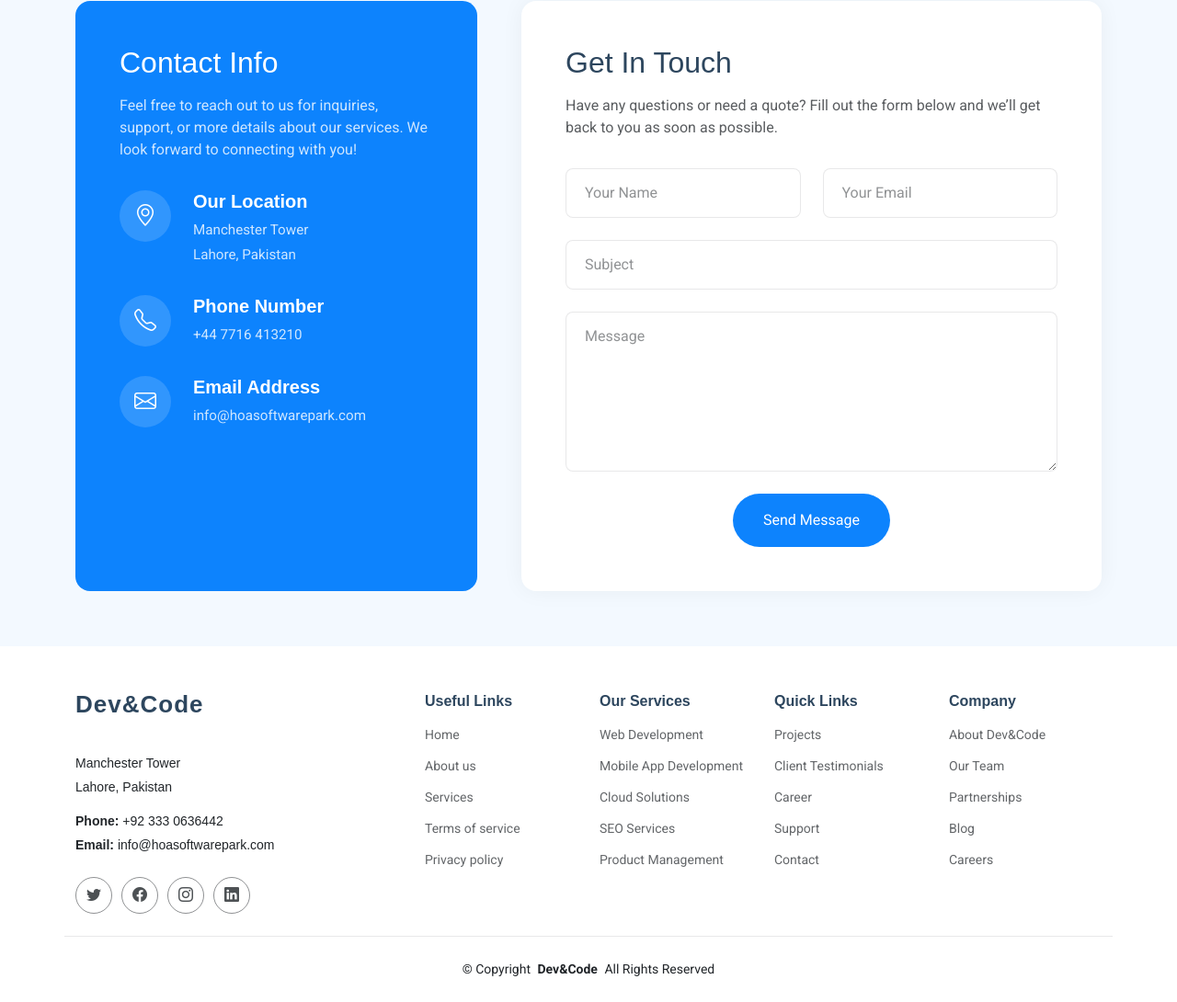
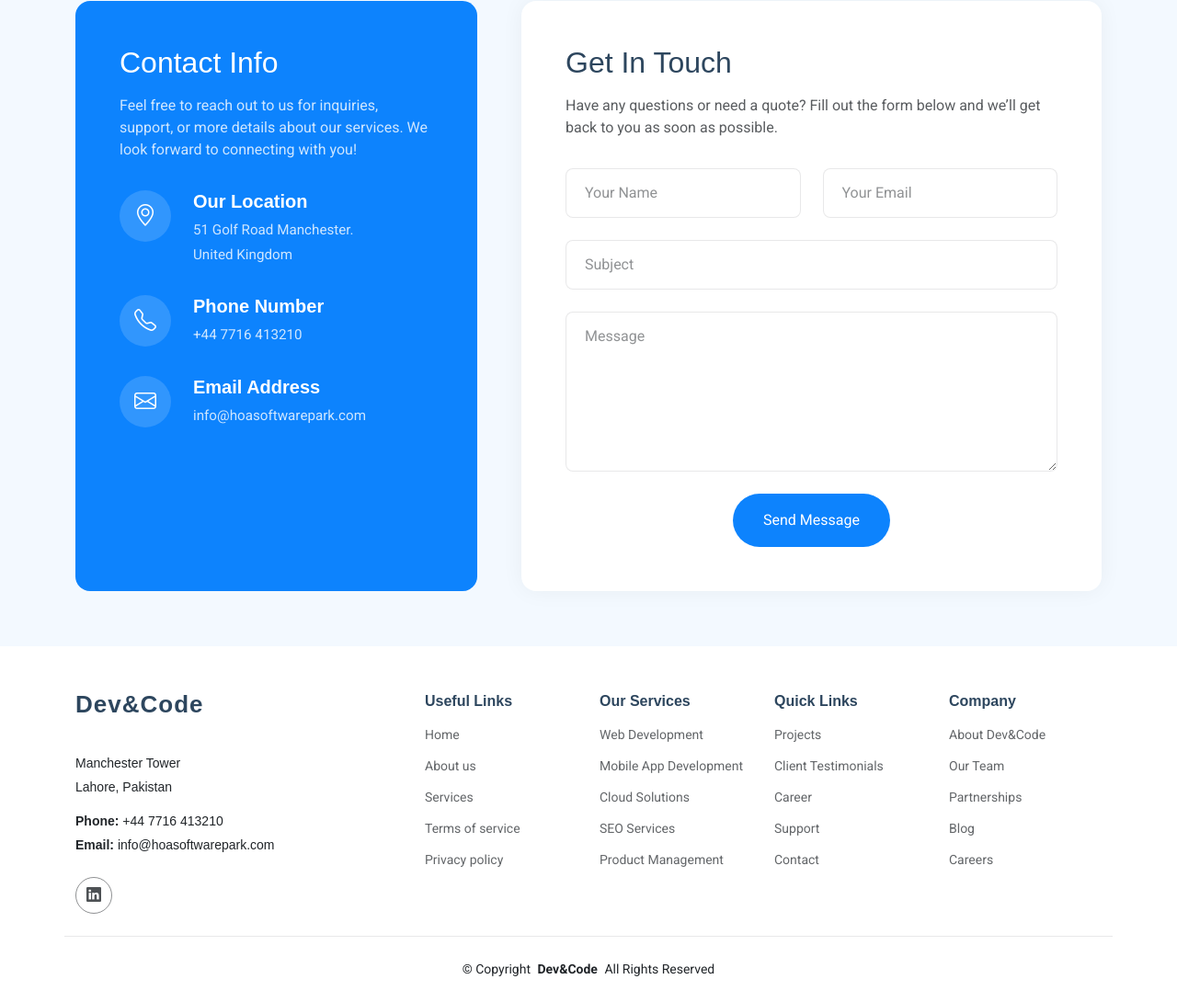
Before and after one commit to AhmadAli0071/hoa-frontend, a plain HTML site: page index.html in a window 1280 px wide. Shown: the part 7141-8231 px from the top of the page at 92% size. Drawn offline with Linux system fonts and the light colour scheme.

Commit message:
Your commit message

```diff
--- a/index.html
+++ b/index.html
@@ -900,8 +900,8 @@
             </div>
             <div class="content">
               <h4>Our Location</h4>
-              <p>Manchester Tower</p>
-              <p>Lahore, Pakistan</p>
+              <p>51 Golf Road Manchester.</p>
+              <p>United Kingdom</p>
             </div>
           </div>
 
@@ -982,14 +982,11 @@
           <div class="footer-contact pt-3">
             <p>Manchester Tower</p>
             <p>Lahore, Pakistan</p>
-            <p class="mt-3"><strong>Phone:</strong> <span>+92 333 0636442</span></p>
+            <p class="mt-3"><strong>Phone:</strong> <span>+44 7716 413210</span></p>
             <p><strong>Email:</strong> <span>info@hoasoftwarepark.com</span></p>
           </div>
           <div class="social-links d-flex mt-4">
-            <a href="#"><i class="bi bi-twitter"></i></a>
-            <a href="#"><i class="bi bi-facebook"></i></a>
-            <a href="#"><i class="bi bi-instagram"></i></a>
-            <a href="#"><i class="bi bi-linkedin"></i></a>
+            <a href="https://www.linkedin.com/company/devncode-cloud/?viewAsMember=true"><i class="bi bi-linkedin"></i></a>
           </div>
         </div>
 
```
